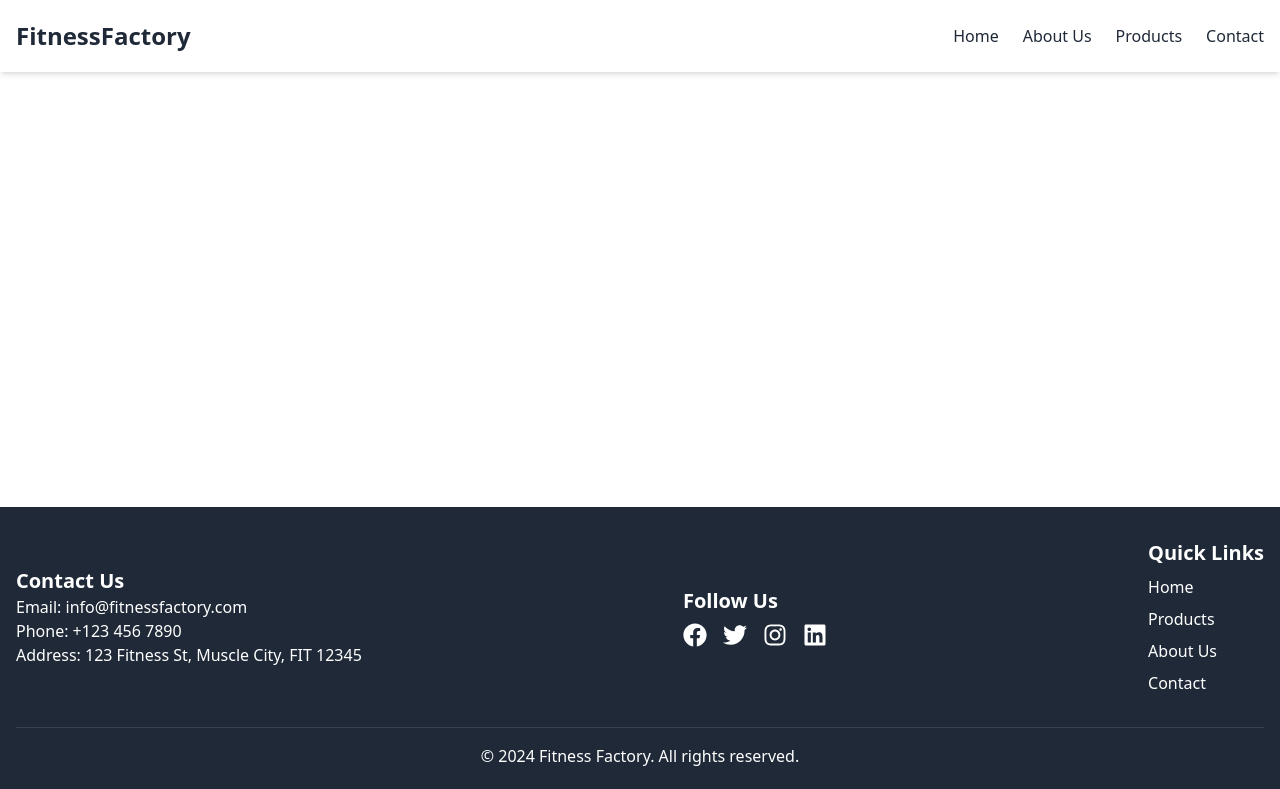
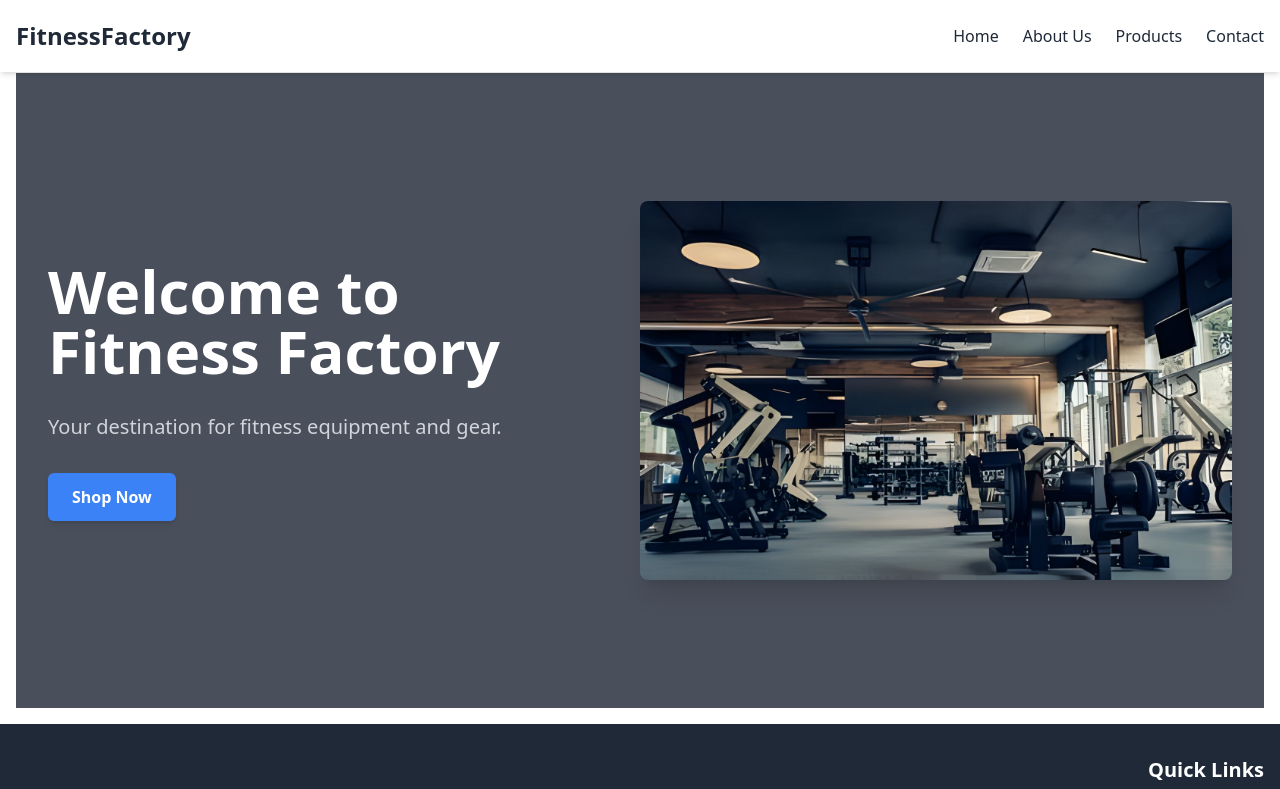
Before and after one commit to sabrinaahmednitu/Fitness-Factory-Client, a React (Vite) app: page / in a window 1280 px wide. Shown: the top 789 px of the page. Built offline with nearby package versions, Linux system fonts and the light colour scheme.

Commit message:
hero section ok

```diff
--- /dev/null
+++ b/src/components/Home/HeroSection.tsx
@@ -0,0 +1,40 @@
+import heroSection from '../../assets/images/heroSection.jpg'
+const HeroSection = () => {
+    return (
+      <div>
+        <div className="hero-section relative bg-gray-100 overflow-hidden">
+          {/* Background Image */}
+          <div className="absolute inset-0 bg-gray-900 opacity-75 z-0" />
+
+          {/* Content */}
+          <div className="relative z-10 container mx-auto px-6 lg:px-8 flex items-center justify-between py-20 lg:py-32">
+            <div className="max-w-lg lg:max-w-xl text-center lg:text-left">
+              <h1 className="text-4xl lg:text-6xl font-bold text-white leading-tight mb-6 lg:mb-8">
+                Welcome to Fitness Factory
+              </h1>
+              <p className="text-lg lg:text-xl text-gray-300 mb-6 lg:mb-8">
+                Your destination for fitness equipment and gear.
+              </p>
+              <div className="flex justify-center lg:justify-start">
+                <a
+                  href="#"
+                  className="bg-blue-500 hover:bg-blue-600 text-white font-semibold px-6 py-3 rounded-md shadow-md transition duration-300"
+                >
+                  Shop Now
+                </a>
+              </div>
+            </div>
+            <div className="hidden lg:block lg:w-1/2">
+              <img
+                src={heroSection} // Replace with your actual image path
+                alt="Fitness Factory"
+                className="rounded-lg shadow-xl"
+              />
+            </div>
+          </div>
+        </div>
+      </div>
+    );
+};
+
+export default HeroSection;
--- a/src/components/Home/Home.tsx
+++ b/src/components/Home/Home.tsx
@@ -1,9 +1,10 @@
+import HeroSection from "./HeroSection";
 
 
 const Home = () => {
     return (
-        <div>
-            <h2>i am home from component</h2>
+        <div className="mt-[57px]">
+           <HeroSection></HeroSection>
         </div>
     );
 };
--- a/src/router/index.tsx
+++ b/src/router/index.tsx
@@ -1,4 +1,5 @@
 import AboutUs from '@/components/About Us/AboutUs';
+import Home from '@/components/Home/Home';
 import MainLayout from '@/components/Layouts/MainLayouts';
 import Products from '@/pages/Products/Products';
 
@@ -11,7 +12,7 @@ const router = createBrowserRouter([
     children: [
       {
         index: true,
-        // element: <Home />,
+        element: <Home />,
       },
       {
         path: '/about',
```
Also changed, not shown: src/assets/images/heroSection.jpg (added).
